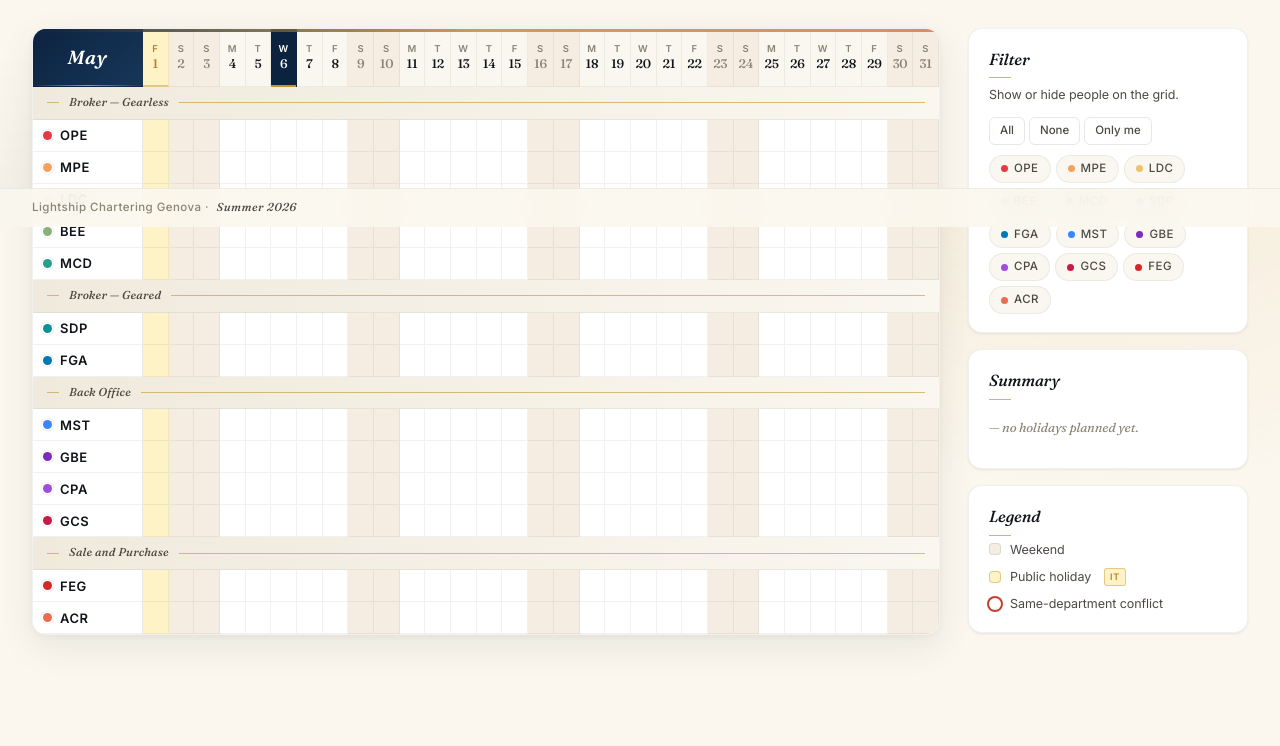
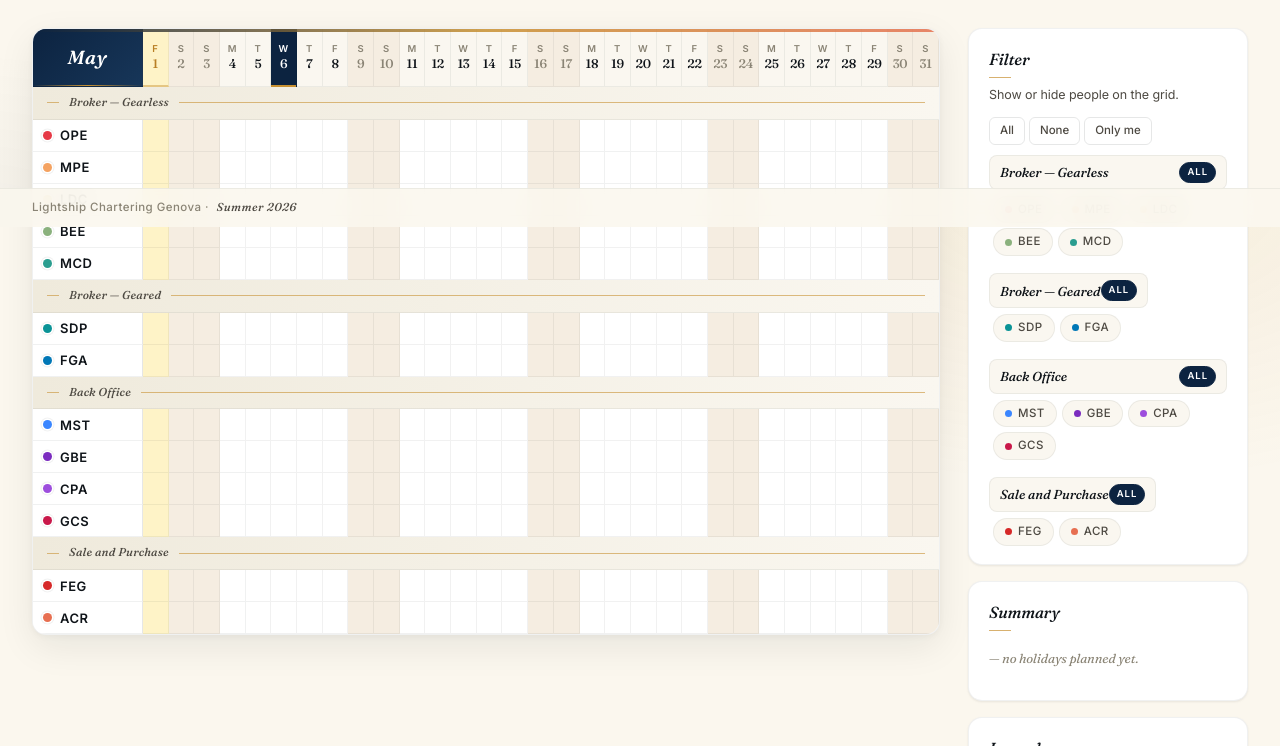
Before and after one commit to giancarlosacchi/Lightship-Genova-Holiday-Planner-Summer-2026, a plain HTML site: page index.html in a window 1280 px wide. Shown: the part 573-1319 px from the top of the page. Drawn offline with Linux system fonts and the light colour scheme; no server answers.

Commit message:
Lock identity behind admin password; group filters by department

```diff
--- a/app.js
+++ b/app.js
@@ -46,6 +46,7 @@ const EMP_BY_ID = Object.fromEntries(EMPLOYEES.map(e => [e.id, e]));
 const URL_PARAMS = new URLSearchParams(location.search);
 const ADMIN_MODE = URL_PARAMS.get("admin") === "1";
 const STORAGE_KEY = "lightship-holiday-planner-v3";
+const ADMIN_PASSWORD = "lightship2026"; // change this if needed
 
 /* ============================================================
    REMOTE BACKEND (JSONBin.io) — shared selections for everyone
@@ -279,6 +280,9 @@ function renderIdentityBar() {
   container.appendChild(wrap);
 
   document.getElementById("btn-switch-user").addEventListener("click", () => {
+    const pwd = prompt("Admin password to switch user:");
+    if (pwd === null) return;
+    if (pwd !== ADMIN_PASSWORD) { alert("Wrong password."); return; }
     if (!confirm("Switch user? Your holidays stay saved in this browser.")) return;
     state.me = null;
     saveState();
@@ -449,20 +453,52 @@ function renderActiveMonth() {
 function renderFilterList() {
   const container = document.getElementById("filter-list");
   container.innerHTML = "";
-  for (const emp of EMPLOYEES) {
-    const chip = document.createElement("button");
-    const on = state.visible.has(emp.id);
-    const isMe = emp.id === state.me;
-    chip.className = "filter-chip" + (on ? "" : " off") + (isMe ? " is-me" : "");
-    chip.title = on ? "Hide on calendar" : "Show on calendar";
-    chip.innerHTML = '<span class="swatch" style="background:' + emp.color + '"></span>' + emp.id + (isMe ? " · you" : "");
-    chip.addEventListener("click", () => {
-      if (on) state.visible.delete(emp.id); else state.visible.add(emp.id);
+
+  for (const dept of DEPARTMENTS) {
+    const block = document.createElement("div");
+    block.className = "filter-dept-block";
+
+    // department header — click to toggle whole dept
+    const allOn = dept.members.every(id => state.visible.has(id));
+    const anyOn = dept.members.some(id => state.visible.has(id));
+    const head = document.createElement("button");
+    head.className = "filter-dept-head" + (allOn ? " all-on" : (anyOn ? " some-on" : " all-off"));
+    head.title = allOn ? "Hide whole department" : "Show whole department";
+    head.innerHTML = '<span class="filter-dept-name">' + dept.name + '</span>'
+                   + '<span class="filter-dept-toggle">' + (allOn ? "all" : (anyOn ? "some" : "none")) + '</span>';
+    head.addEventListener("click", () => {
+      if (allOn) {
+        for (const id of dept.members) state.visible.delete(id);
+      } else {
+        for (const id of dept.members) state.visible.add(id);
+      }
       saveState();
       renderActiveMonth();
       renderFilterList();
     });
-    container.appendChild(chip);
+    block.appendChild(head);
+
+    // employee chips for the dept
+    const row = document.createElement("div");
+    row.className = "filter-row";
+    for (const id of dept.members) {
+      const emp = EMP_BY_ID[id];
+      const chip = document.createElement("button");
+      const on = state.visible.has(id);
+      const isMe = id === state.me;
+      chip.className = "filter-chip" + (on ? "" : " off") + (isMe ? " is-me" : "");
+      chip.title = on ? "Hide on calendar" : "Show on calendar";
+      chip.innerHTML = '<span class="swatch" style="background:' + emp.color + '"></span>' + emp.id + (isMe ? " · you" : "");
+      chip.addEventListener("click", () => {
+        if (on) state.visible.delete(id); else state.visible.add(id);
+        saveState();
+        renderActiveMonth();
+        renderFilterList();
+      });
+      row.appendChild(chip);
+    }
+    block.appendChild(row);
+    container.appendChild(block);
   }
 }
 
--- a/styles.css
+++ b/styles.css
@@ -925,3 +925,47 @@ h1, h2, h3, h4 { margin: 0; font-weight: 600; }
   .grid-scroll { overflow-x: auto; }
   .grid { min-width: 560px; }
 }
+
+/* ---------- Filter — department blocks ---------- */
+.filter-dept-block { margin-bottom: 12px; }
+.filter-dept-block:last-child { margin-bottom: 0; }
+.filter-dept-head {
+  display: flex;
+  align-items: center;
+  justify-content: space-between;
+  width: 100%;
+  background: var(--surface-2);
+  border: 1px solid var(--line-1);
+  border-radius: 8px;
+  padding: 6px 10px;
+  margin-bottom: 6px;
+  cursor: pointer;
+  transition: all .12s ease;
+  font-family: var(--font-display);
+  font-style: italic;
+  font-size: 13px;
+  color: var(--ink-1);
+}
+.filter-dept-head:hover { background: var(--surface-3); border-color: var(--line-2); }
+.filter-dept-head .filter-dept-name { font-weight: 500; }
+.filter-dept-head .filter-dept-toggle {
+  font-family: var(--font-sans);
+  font-style: normal;
+  font-size: 9.5px;
+  font-weight: 600;
+  text-transform: uppercase;
+  letter-spacing: 0.1em;
+  padding: 2px 7px;
+  border-radius: 999px;
+  background: var(--surface);
+  color: var(--ink-3);
+  border: 1px solid var(--line-1);
+}
+.filter-dept-head.all-on .filter-dept-toggle {
+  color: white; background: var(--navy); border-color: var(--navy);
+}
+.filter-dept-head.some-on .filter-dept-toggle {
+  color: var(--gold-2); background: rgba(200, 145, 50, 0.12); border-color: var(--line-gold);
+}
+.filter-dept-head.all-off { opacity: 0.55; }
+.filter-row { display: flex; flex-wrap: wrap; gap: 5px; padding-left: 4px; }
```
